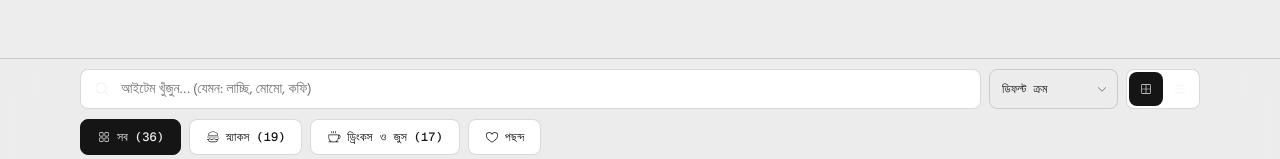
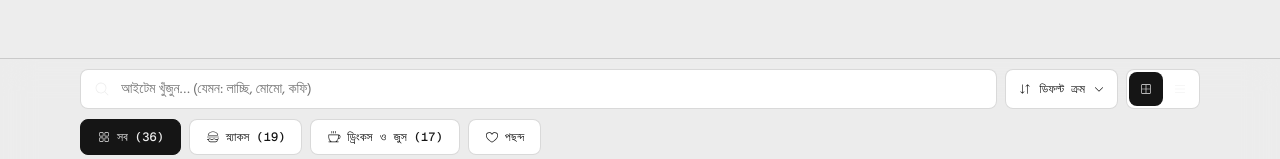
Before and after one commit to Asif10H/ghoroya-swad, a Next.js app: page / in a window 1280 px wide. Shown: the part 564-723 px from the top of the page. Built offline with nearby package versions, Linux system fonts and the light colour scheme.

Commit message:
feat(ui): custom sort dropdown replacing native select

```diff
--- a/components/MenuExplorer.tsx
+++ b/components/MenuExplorer.tsx
@@ -1,6 +1,6 @@
 'use client';
 
-import React, { useState, useMemo, useEffect } from 'react';
+import React, { useState, useMemo, useEffect, useRef } from 'react';
 import {
   CategoryFilter,
   MenuItem,
@@ -36,6 +36,8 @@ import {
   PiBowlFoodLight,
   PiArrowCounterClockwiseLight,
   PiCaretDownLight,
+  PiArrowsDownUpLight,
+  PiCheckLight,
 } from 'react-icons/pi';
 
 export function MenuExplorer() {
@@ -44,11 +46,46 @@ export function MenuExplorer() {
   const [priceFilter, setPriceFilter] = useState<string>('all');
   const [tagFilter, setTagFilter] = useState<string>('all');
   const [sortBy, setSortBy] = useState<SortOption>('default');
+  const [isSortOpen, setIsSortOpen] = useState<boolean>(false);
+  const sortDropdownRef = useRef<HTMLDivElement>(null);
   const [viewMode, setViewMode] = useState<ViewMode>('grid');
   const [selectedItem, setSelectedItem] = useState<MenuItem | null>(null);
   const [toastMsg, setToastMsg] = useState<string | null>(null);
 
   const { favs, toggleFav, isFav } = useFavorites();
+
+  const sortOptions = useMemo(
+    () => [
+      { id: 'default' as SortOption, label: 'ডিফল্ট ক্রম' },
+      { id: 'asc' as SortOption, label: 'দাম: কম → বেশি' },
+      { id: 'desc' as SortOption, label: 'দাম: বেশি → কম' },
+    ],
+    []
+  );
+
+  // Close sort dropdown when clicking outside or pressing Escape
+  useEffect(() => {
+    if (!isSortOpen) return;
+    const handleClickOutside = (e: MouseEvent) => {
+      if (
+        sortDropdownRef.current &&
+        !sortDropdownRef.current.contains(e.target as Node)
+      ) {
+        setIsSortOpen(false);
+      }
+    };
+    const handleKeyDown = (e: KeyboardEvent) => {
+      if (e.key === 'Escape') {
+        setIsSortOpen(false);
+      }
+    };
+    document.addEventListener('mousedown', handleClickOutside);
+    document.addEventListener('keydown', handleKeyDown);
+    return () => {
+      document.removeEventListener('mousedown', handleClickOutside);
+      document.removeEventListener('keydown', handleKeyDown);
+    };
+  }, [isSortOpen]);
 
   // Load saved viewMode preference
   useEffect(() => {
@@ -265,23 +302,68 @@ export function MenuExplorer() {
               ) : null}
             </div>
 
-            {/* Sort Select */}
-            <div className="relative shrink-0">
-              <select
+            {/* Custom Sort Dropdown (Zero Native Select CSS) */}
+            <div ref={sortDropdownRef} className="relative shrink-0">
+              <button
                 id="sort"
-                value={sortBy}
-                onChange={(e) => setSortBy(e.target.value as SortOption)}
-                className="appearance-none h-10 rounded-lg border border-[var(--border-subtle)] bg-[var(--neutral-white)] text-xs font-mono text-[var(--tone-strong)] pl-3 pr-8 outline-none focus:outline-2 focus:outline-[var(--tone-strong)] transition-colors cursor-pointer"
+                type="button"
+                onClick={() => setIsSortOpen((prev) => !prev)}
+                aria-haspopup="listbox"
+                aria-expanded={isSortOpen}
+                className={`h-10 px-2.5 sm:px-3 rounded-lg border text-xs font-mono font-medium inline-flex items-center gap-1.5 sm:gap-2 cursor-pointer transition-colors select-none ${
+                  isSortOpen
+                    ? 'border-[var(--tone-strong)] bg-[var(--tone-faint)] text-[var(--tone-strong)]'
+                    : sortBy !== 'default'
+                    ? 'border-[var(--tone-strong)] bg-[var(--tone-strong)] text-[var(--bg-base)]'
+                    : 'border-[var(--border-subtle)] bg-[var(--neutral-white)] text-[var(--tone-strong)] hover:bg-[var(--bg-lift)]'
+                }`}
                 aria-label="সর্টিং বা ক্রম নির্ধারণ"
               >
-                <option value="default" className="bg-[var(--neutral-white)] text-[var(--tone-strong)]">ডিফল্ট ক্রম</option>
-                <option value="asc" className="bg-[var(--neutral-white)] text-[var(--tone-strong)]">দাম: কম → বেশি</option>
-                <option value="desc" className="bg-[var(--neutral-white)] text-[var(--tone-strong)]">দাম: বেশি → কম</option>
-              </select>
-              <PiCaretDownLight
-                className="absolute right-2.5 top-1/2 -translate-y-1/2 text-xs text-[var(--text-muted)] pointer-events-none"
-                aria-hidden="true"
-              />
+                <PiArrowsDownUpLight className="text-sm shrink-0" aria-hidden="true" />
+                <span>
+                  {sortOptions.find((o) => o.id === sortBy)?.label || 'ডিফল্ট ক্রম'}
+                </span>
+                <PiCaretDownLight
+                  className={`text-xs transition-transform duration-200 shrink-0 ${
+                    isSortOpen ? 'rotate-180' : ''
+                  }`}
+                  aria-hidden="true"
+                />
+              </button>
+
+              {/* Custom Options Popover */}
+              {isSortOpen && (
+                <div
+                  role="listbox"
+                  className="absolute right-0 sm:left-0 top-full mt-1.5 min-w-[170px] z-50 rounded-lg border border-[var(--border-subtle)] bg-[var(--neutral-white)] backdrop-blur-[16px] p-1.5 space-y-0.5"
+                >
+                  {sortOptions.map((opt) => {
+                    const isSelected = sortBy === opt.id;
+                    return (
+                      <button
+                        key={opt.id}
+                        type="button"
+                        role="option"
+                        aria-selected={isSelected}
+                        onClick={() => {
+                          setSortBy(opt.id);
+                          setIsSortOpen(false);
+                        }}
+                        className={`w-full text-left px-2.5 py-1.5 rounded-lg text-xs font-mono flex items-center justify-between gap-2 transition-colors cursor-pointer ${
+                          isSelected
+                            ? 'bg-[var(--tone-strong)] text-[var(--bg-base)] font-medium'
+                            : 'text-[var(--tone-strong)] hover:bg-[var(--bg-lift)]'
+                        }`}
+                      >
+                        <span>{opt.label}</span>
+                        {isSelected && (
+                          <PiCheckLight className="text-xs shrink-0" aria-hidden="true" />
+                        )}
+                      </button>
+                    );
+                  })}
+                </div>
+              )}
             </div>
 
             {/* Grid / List View Mode Toggle */}
```
